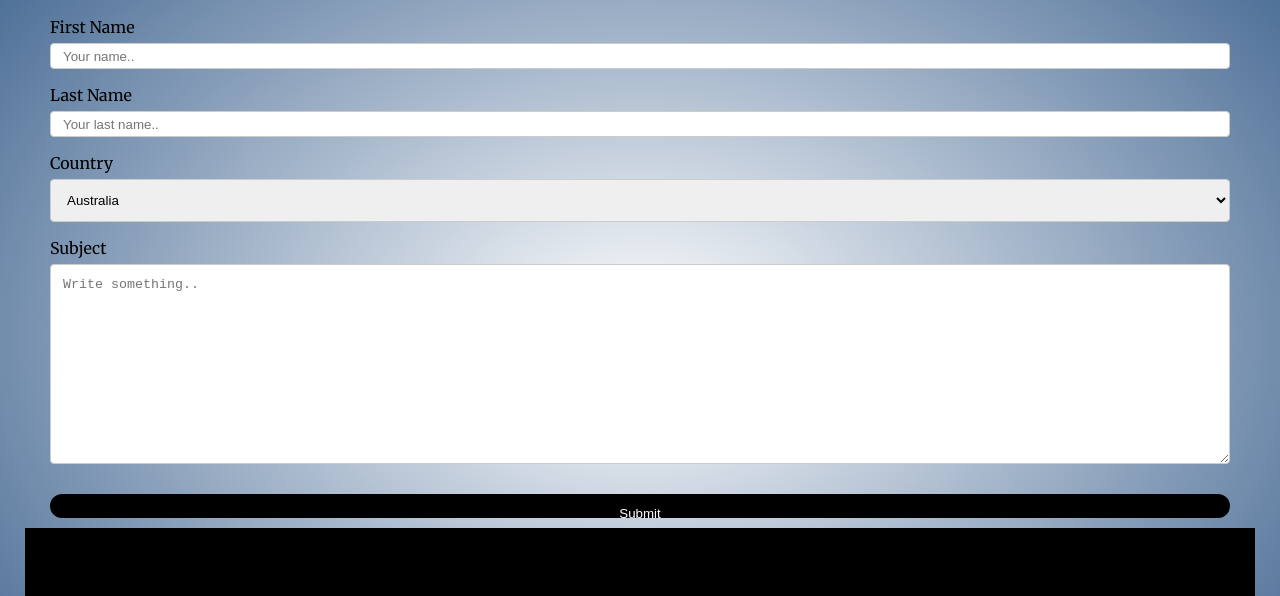
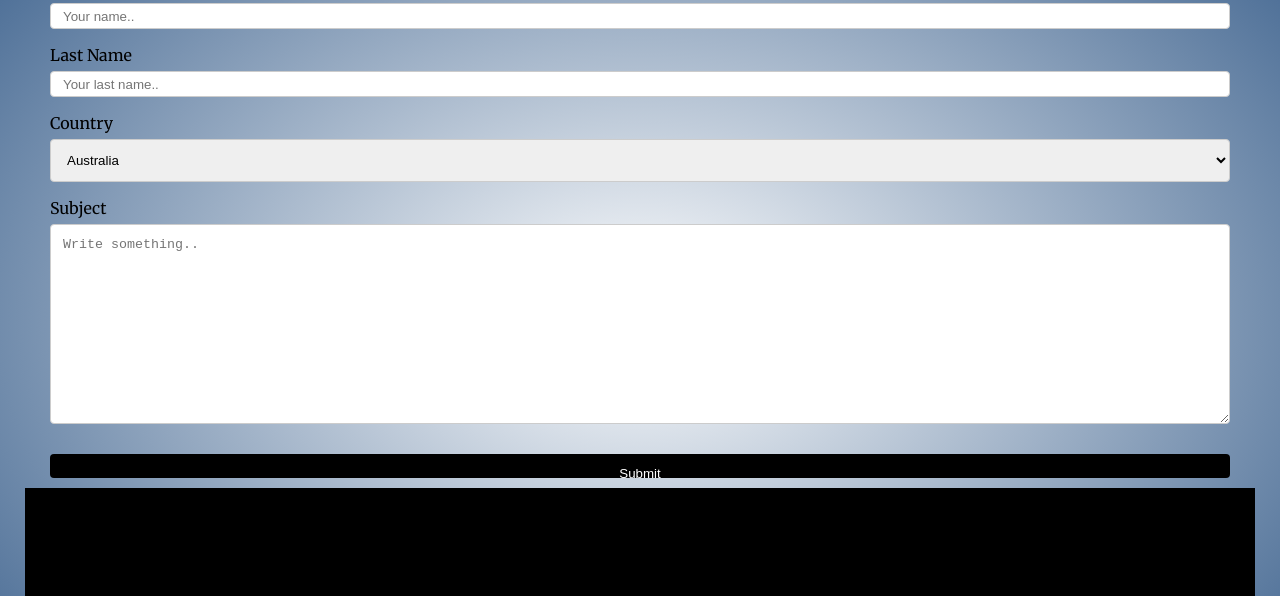
Before and after one commit to kaylekrizta/BSCSitc3a, a plain HTML site: page contact.html in a window 1280 px wide. Shown: the part 123-719 px from the top of the page. Drawn offline with Linux system fonts and the light colour scheme.

Commit message:
Update style.css

```diff
--- a/style.css
+++ b/style.css
@@ -14,6 +14,7 @@ body{
 nav{
     flex: 1;
     text-align: right;
+}
 nav ul{
     display: inline-block;
     list-style: none;
@@ -21,7 +22,6 @@ nav ul{
 nav ul li{
     display: inline-block;
     margin: 20px;
-}
 }
 a{
     text-decoration: none;
@@ -337,12 +337,13 @@ input[type=text], select, textarea {
   margin-bottom: 16px;
   resize: vertical
 }
+
 input[type=submit] {
   background-color: black;
   color: white;
   padding: 12px 20px;
   border: none;
-  border-radius: 30px;
+  border-radius: 4px;
   cursor: pointer;
 }
 input[type=submit]:hover {
```
